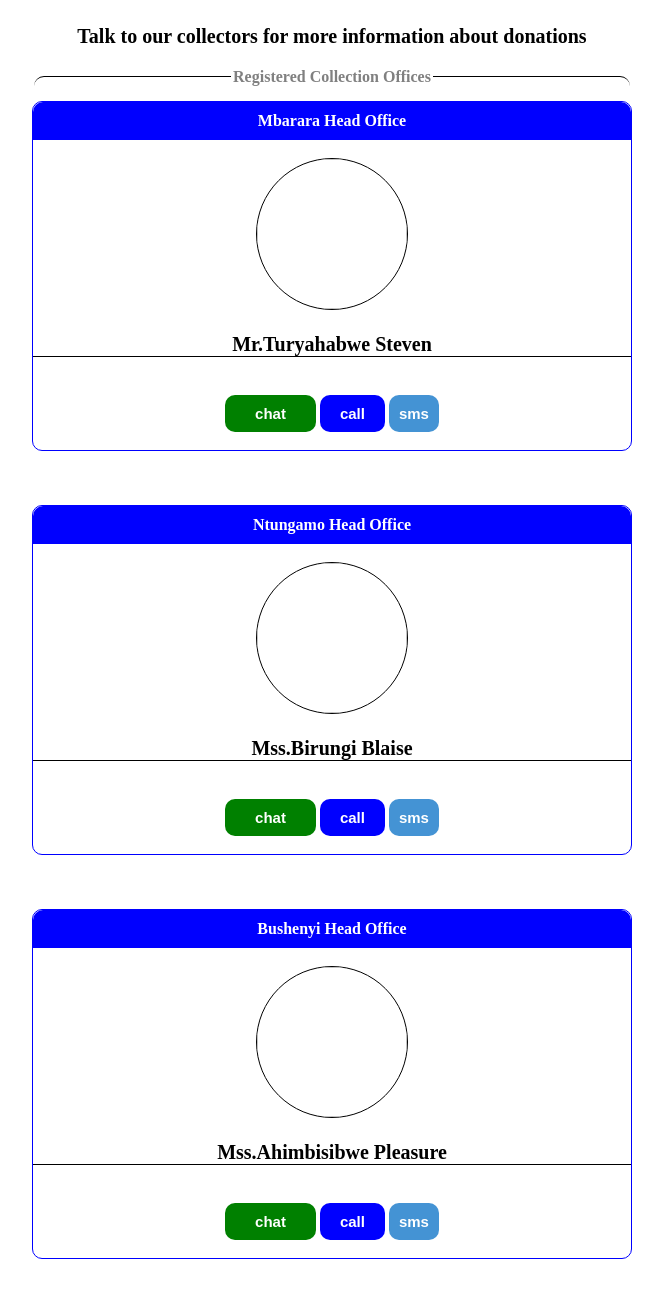
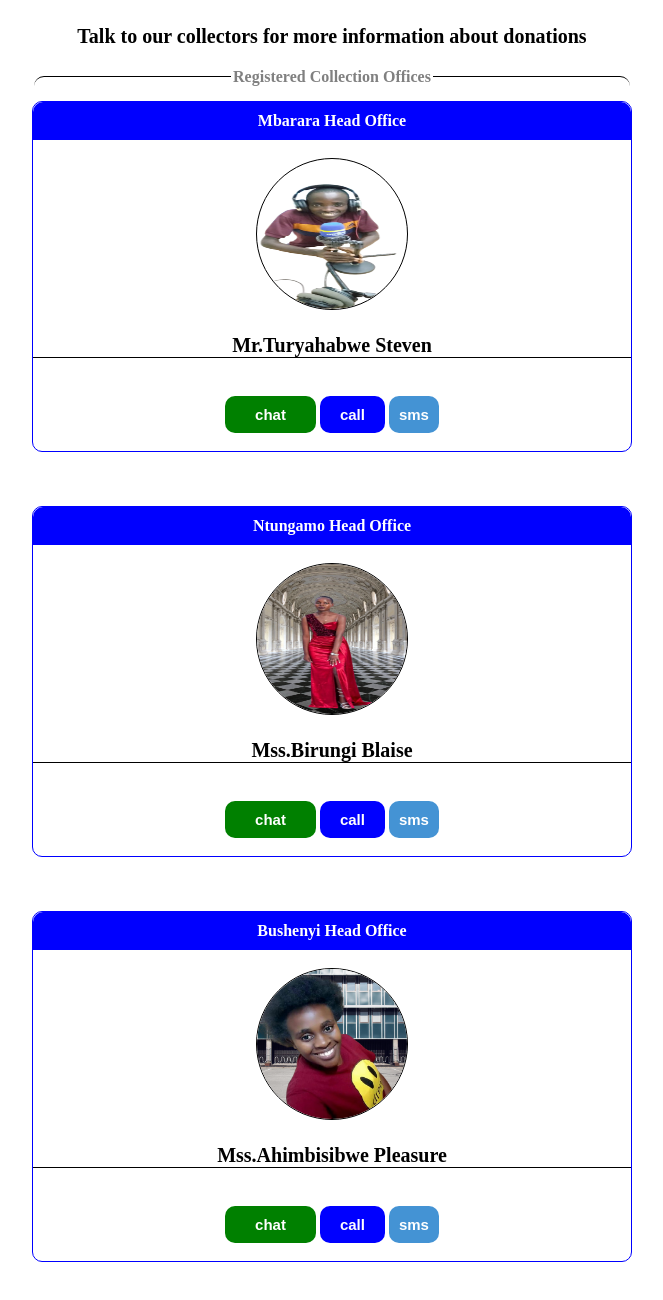
Before and after one commit to bitbyte24/asmin, a website: page index.html in a window 1280 px wide. Shown: the part 1037-2337 px from the top of the page, without its empty margins (296-959 px from the left). Drawn offline with Linux system fonts and the light colour scheme.

Commit message:
Update index.html
image

```diff
--- a/index.html
+++ b/index.html
@@ -45,7 +45,7 @@
 
             <div role="office">
                 <div id="officer-name">mbarara head office</div><br>
-                <img src="tiktok.jpg" role="admin"/>
+                <img src="tiktok.png" role="admin"/>
                 <p class="name">Mr.Turyahabwe Steven</p>
                 <br>
                 <a href="https://wa.me/256745307372"><button role="but" class="chat1">chat</button></a>
@@ -54,7 +54,7 @@
             </div><br><br><br>
             <div role="office">
                 <div id="officer-name">Ntungamo Head Office</div><br>
-                <img src="blaise.jpg" role="admin"/>
+                <img src="blaise.png" role="admin"/>
                 <p class="name">Mss.Birungi Blaise</p>
                 <br>
                 <a href="https://wa.me/256754915817"><button role="but" class="chat2">chat</button></a>
@@ -63,7 +63,7 @@
             </div><br><br><br>
             <div role="office">
                 <div id="officer-name">Bushenyi Head Office</div><br>
-                <img src="pleasure.jpg" role="admin"/>
+                <img src="pleasure.png" role="admin"/>
                 <p class="name">Mss.Ahimbisibwe Pleasure</p>
                 <br>
                 <a href="https://wa.me/256741236186"><button role="but" class="chat3">chat</button></a>
```
